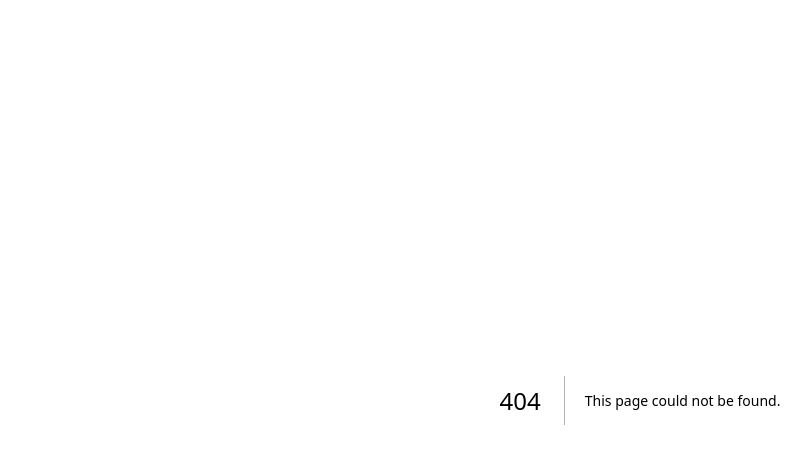
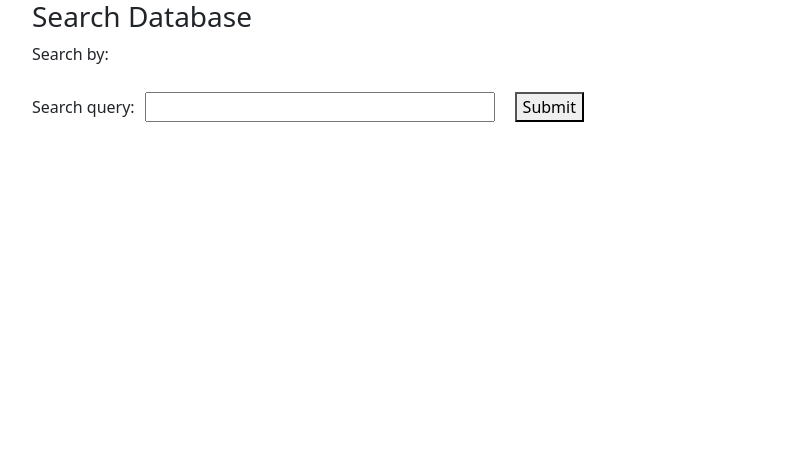
Before and after one commit to JohnE10/local-business-extension, a Next.js app: page /listAllSearches in a window 1280 px wide. Before the commit this address had no page. Shown: the top 464 px of the page, without its empty margins (0-811 px from the left). Built offline with nearby package versions, Linux system fonts and the light colour scheme.

Commit message:
added listAllSearches

```diff
--- /dev/null
+++ b/pages/api/listAllSearches.js
@@ -0,0 +1,37 @@
+import Business from '../../models/business';
+import { dbConnect } from '../../middleware/dbConnect';
+
+const handler = async (req, res) => {
+
+    let searchQuery = '';
+    let searchQueryResult = '';
+
+    // console.log('req.query: ', req.query);
+
+    try {
+        searchQuery = req.query.searchQuery;
+        console.log('searchQuery: ', req.query.searchQuery);
+
+        // db connect
+        await dbConnect();
+        console.log('connected to db');
+
+        searchQueryResult = await Business.find({ search: searchQuery });
+
+        if (searchQueryResult.length > 0) {
+            console.log('searchQueryResult: ', searchQueryResult);
+            res.json(searchQueryResult);
+        }
+        else {
+            console.log('no results fouond for that searchQuery.')
+            res.json('no results fouond for that searchQuery.');
+        }
+    } catch (err) {
+        console.log(err.message);
+    }
+
+
+
+}
+
+export default handler;
--- a/pages/api/manualDelete.js
+++ b/pages/api/manualDelete.js
@@ -5,12 +5,11 @@ export default async function handler(req, res) {
 
     // connect to db and insert business - leave out any duplicates
 
-
     await dbConnect();
     console.log('connected to db');
 
-    const listings = await Business.find();
-    console.log(listings);
+    // const listings = await Business.find();
+    // console.log(listings);
 
     let search = 'web development agency new york, ny';
 
--- /dev/null
+++ b/pages/listAllSearches.js
@@ -0,0 +1,69 @@
+import { useEffect, useState } from "react";
+import styles from '../styles/listAllSearches.module.css'
+
+
+const listAllSearches = () => {
+
+    const [searchQuery, setSearchQuery] = useState('');
+    const [data, setData] = useState(null);
+    const [error, setError] = useState(null);
+    const [loading, setLoading] = useState(false);
+
+    const handleSubmit = async () => {
+
+        setLoading(true);
+        setData(null);
+
+        try {
+
+            console.log(searchQuery);
+
+            const response = await fetch(`/api/listAllSearches?searchQuery=${searchQuery}`);
+
+            if (!response.ok) {
+                throw Error('Unable to fetch data for that resource.')
+            }
+
+            setData(await response.json());
+
+        } catch (err) {
+            console.log(err.message);
+            setError(err.message);
+        }
+
+    }
+
+    useEffect(() => {
+        if (data || error) {
+            setLoading(false);
+            console.log('data: ', data);
+        }
+    }, [data, error]);
+
+
+
+    return (
+        <div className={styles.pageContainer}>
+            <div className={styles.pageTitle}>
+                <h3>Search Database</h3>
+            </div>
+            <div>
+                <p>Search by:</p>
+                <label>Search query:</label>
+                <input
+                    className={styles.searchInput}
+                    type='text'
+                    value={searchQuery}
+                    onChange={(e) => setSearchQuery(e.target.value)}
+                />
+                <button onClick={handleSubmit}>Submit</button>
+            </div>
+
+            {loading && !data && !error && <div>... loading</div>}
+
+        </div>
+
+    )
+}
+
+export default listAllSearches;
--- a/styles/globals.css
+++ b/styles/globals.css
@@ -0,0 +1,14 @@
+.main {
+    display: flex;
+    flex-flow: column;
+    width: 95%;
+    margin: auto;
+}
+
+button {
+    margin: 10px;
+}
+
+input {
+    margin: 10px;
+}
--- /dev/null
+++ b/styles/listAllSearches.module.css
@@ -0,0 +1,14 @@
+.pageContainer {
+    display: flex;
+    flex-flow: column;
+    width: 95%;
+    margin: auto;
+}
+
+.pageTitle {
+    text-align: start;
+}
+
+.searchInput {
+    width: 350px;
+}
```
